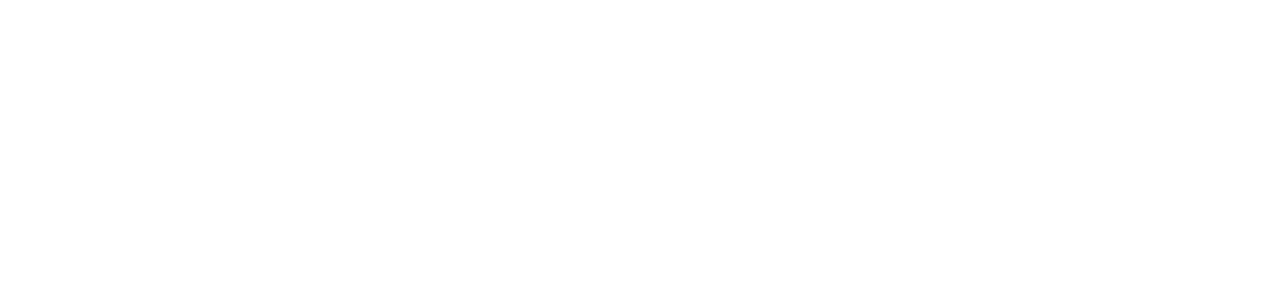
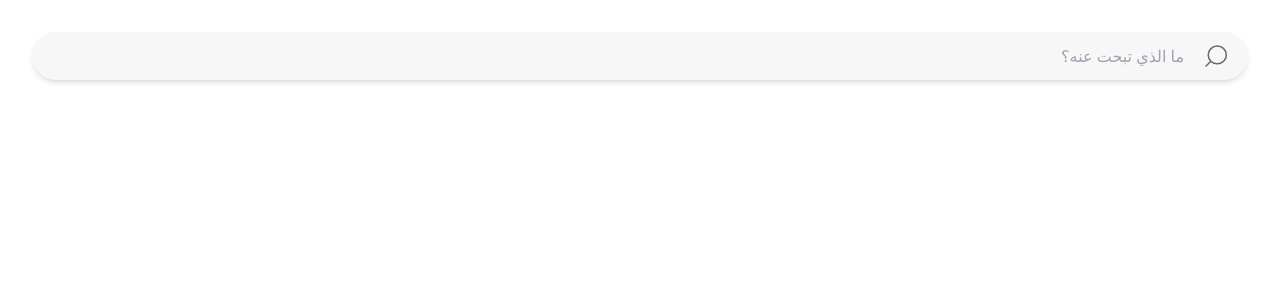
Before and after one commit to KareemBasher/eshfeeny-frontend, a React (Vite) app: page / in a window 1280 px wide. Shown: the top 300 px of the page. Built offline with nearby package versions, Linux system fonts and the light colour scheme.

Commit message:
Created Favourites Page and added a search bar

```diff
--- a/src/App.jsx
+++ b/src/App.jsx
@@ -1,8 +1,9 @@
 import './App.css'
+import Favourites from './components/pages/Favourites'
 
 function App() {
   return (
-    <div></div>
+    <Favourites />
   )
 }
 
--- a/src/components/common/SearchBar.jsx
+++ b/src/components/common/SearchBar.jsx
@@ -1,8 +1,12 @@
 import React from 'react'
+import SearchLogo from '../../assets/common/SearchIcon.svg'
 
-const SearchBar = () => {
+const SearchBar = ({ onGetData }) => {
   return (
-    <div></div>
+      <div className='flex justify-end bg-[#F7F7F7] rounded-full w-auto shadow-md'>
+          <input className='bg-[#F7F7F7] outline-none w-auto' dir='rtl' type='text' placeholder='ما الذي تبحت عنه؟' onChange={onGetData} />
+        <img className='px-5 py-3' src={SearchLogo} alt='Search Logo' />
+      </div>
   )
 }
 
--- /dev/null
+++ b/src/components/pages/Favourites.jsx
@@ -0,0 +1,15 @@
+import React, { useState } from 'react'
+import SearchBar from '../common/SearchBar'
+
+const Favourites = () => {
+    const [query, setQuery] = useState('')
+    const searchResult = (e) => {
+        setQuery(e.target.value)
+    }
+
+  return (
+    <SearchBar onGetData={searchResult} />
+  )
+}
+
+export default Favourites
```
Also changed, not shown: src/assets/common/SearchIcon.svg (added).
